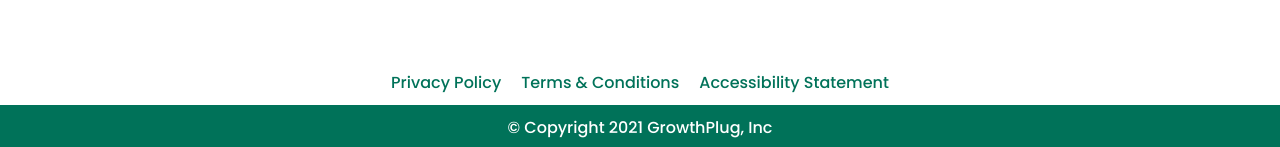
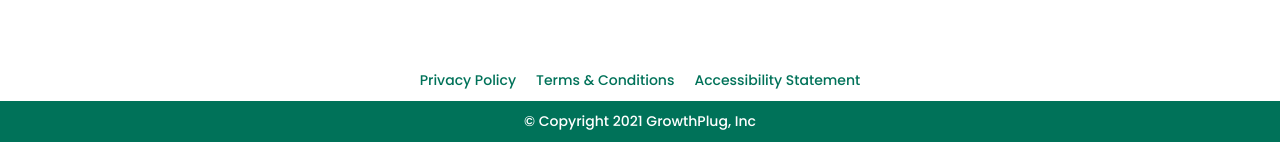
Before and after one commit to kalidasrajeev/growthplug, a React (Create React App) app: page / in a window 1280 px wide. Shown: the part 7788-7935 px from the top of the page. Built offline with nearby package versions, Linux system fonts and the light colour scheme.

Commit message:
fourth commit

```diff
--- a/src/content.js
+++ b/src/content.js
@@ -487,13 +487,13 @@ export default function Content() {
 
             <div style={{ marginTop: '60px', fontFamily: 'poppins' }}>
                 <div style={{ display: 'flex', justifyContent: 'center',color:'#007259',fontWeight:'500' }}>
-                    <div style={{ alignSelf: 'center',margin:'10px' }}>
+                    <div style={{ alignSelf: 'center',margin:'10px',fontSize:'14px' }}>
                         Privacy Policy
                    </div>
-                   <div style={{ alignSelf: 'center',margin:'10px' }}>
+                   <div style={{ alignSelf: 'center',margin:'10px',fontSize:'14px' }}>
                         Terms & Conditions
                    </div>
-                   <div style={{ alignSelf: 'center',margin:'10px' }}>
+                   <div style={{ alignSelf: 'center',margin:'10px',fontSize:'14px' }}>
                         Accessibility Statement
                    </div>
                 </div>
@@ -501,7 +501,7 @@ export default function Content() {
 
             <div style={{ backgroundColor:'#007259',fontFamily: 'poppins' }}>
                 <div style={{ display: 'flex', justifyContent: 'center',color:'white',fontWeight:'500' }}>
-                    <div style={{ alignSelf: 'center',margin:'10px' }}>
+                    <div style={{ alignSelf: 'center',margin:'10px',fontSize:'14px' }}>
                     © Copyright 2021 GrowthPlug, Inc
                    </div>
 
```
